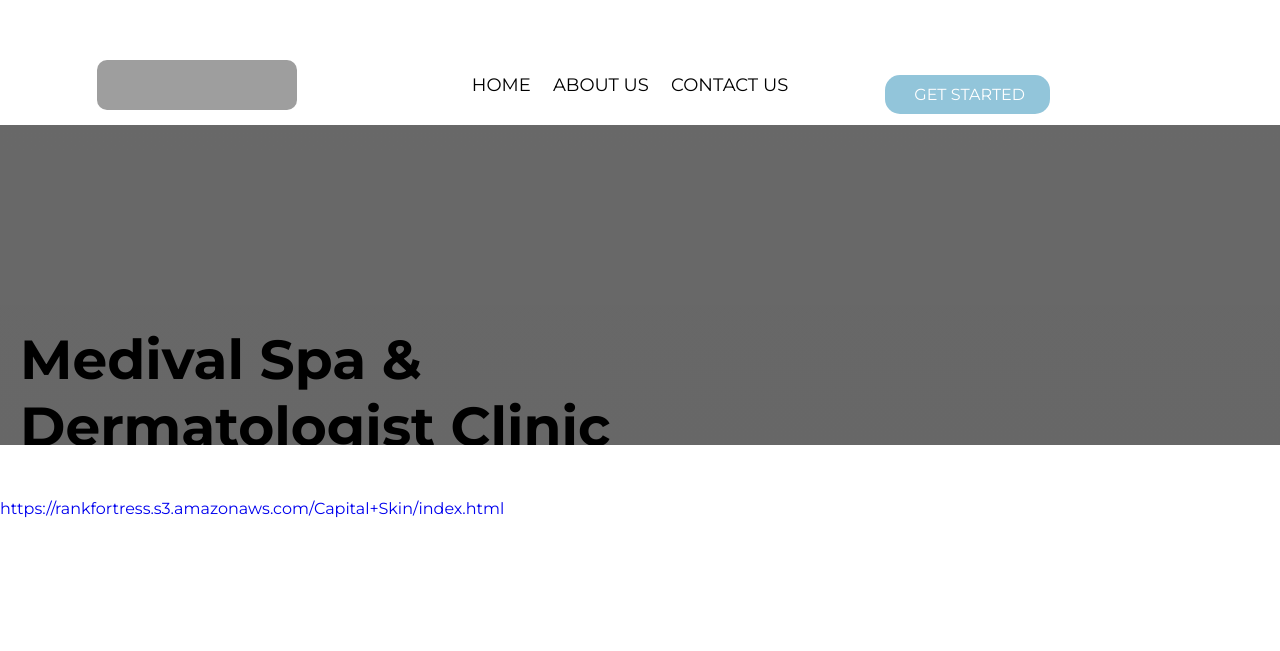
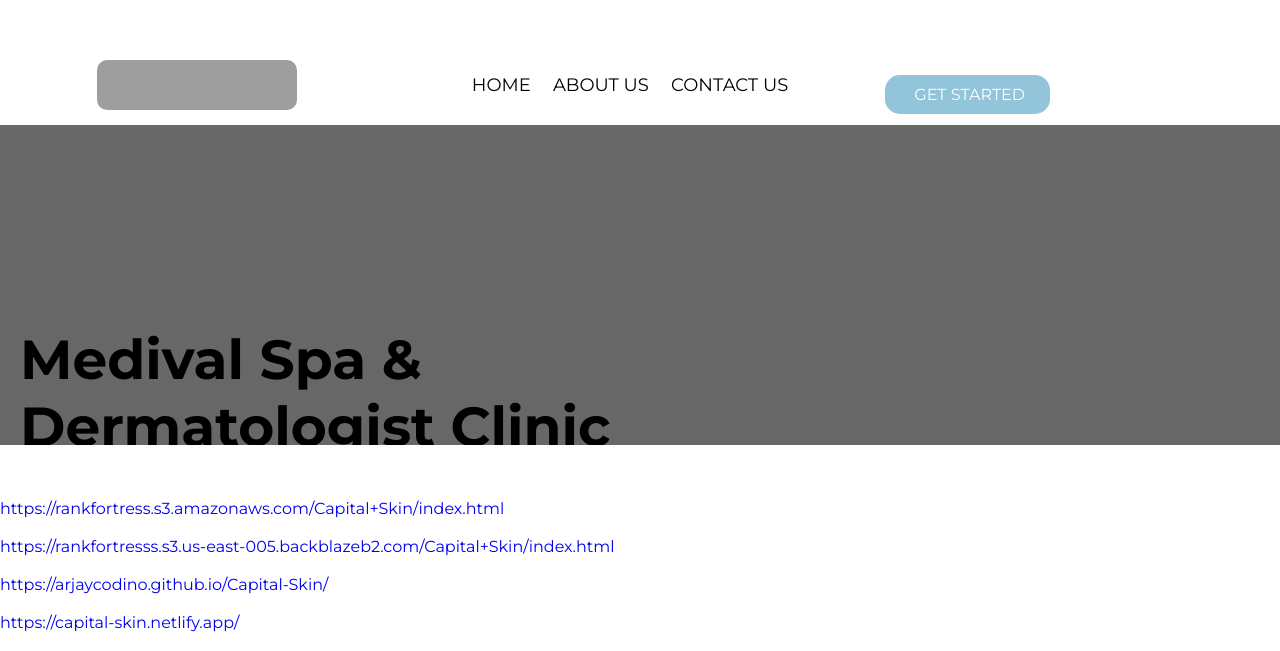
Before and after one commit to ArjayCodino/Capital-Skin, a plain HTML site: page index.html in a window 1280 px wide. Shown: the part 5970-6621 px from the top of the page. Drawn offline with Linux system fonts and the light colour scheme.

Commit message:
Add files via upload

```diff
--- a/index.html
+++ b/index.html
@@ -146,11 +146,11 @@
             <section>
                 <a target="_bLank" href="https://rankfortress.s3.amazonaws.com/Capital+Skin/index.html">https://rankfortress.s3.amazonaws.com/Capital+Skin/index.html</a><br>
                 <br>
-                <a target="_bLank" href=""></a><br>
+                <a target="_bLank" href="https://rankfortresss.s3.us-east-005.backblazeb2.com/Capital+Skin/index.html">https://rankfortresss.s3.us-east-005.backblazeb2.com/Capital+Skin/index.html</a><br>
                 <br>
-                <a target="_bLank" href=""></a><br>
+                <a target="_bLank" href="https://arjaycodino.github.io/Capital-Skin/">https://arjaycodino.github.io/Capital-Skin/</a><br>
                 <br>
-                <a target="_bLank" href=""></a><br>
+                <a target="_bLank" href="https://capital-skin.netlify.app/">https://capital-skin.netlify.app/</a><br>
                 <br>
             </section>
 
```
